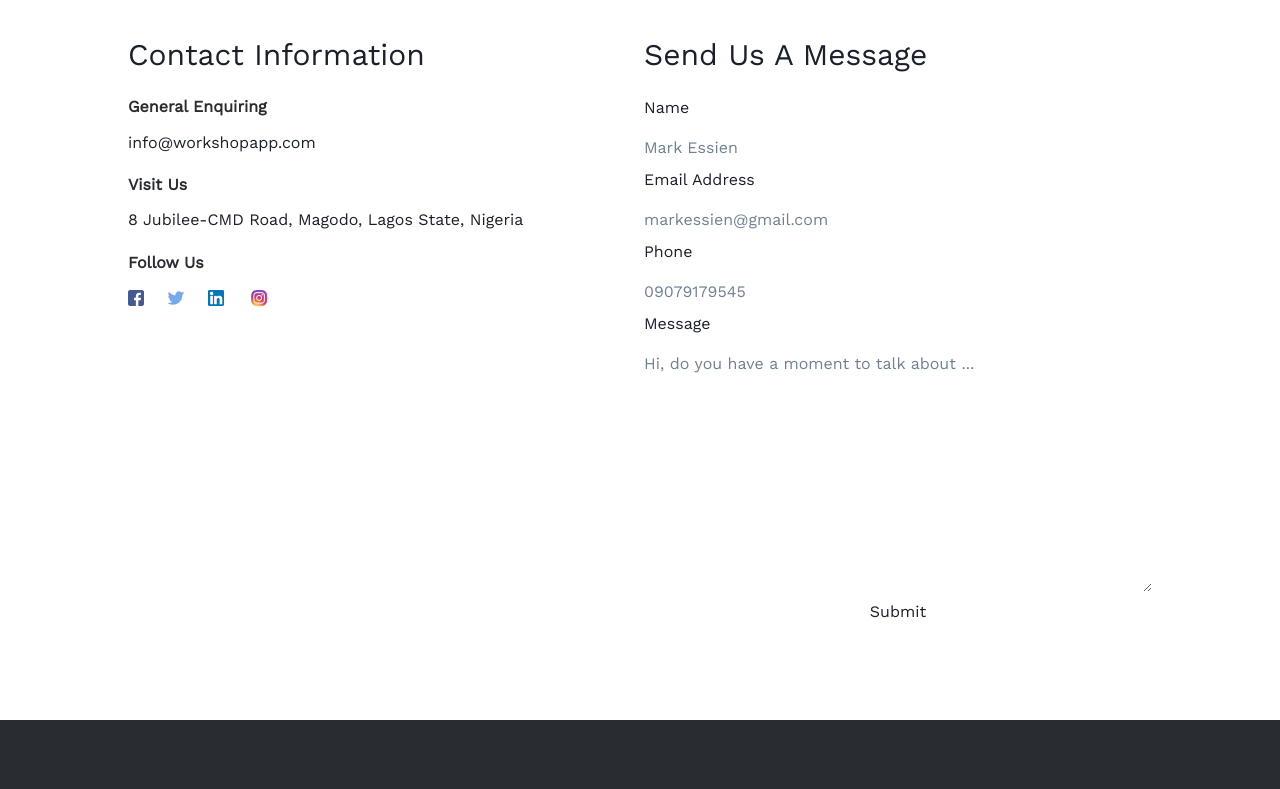
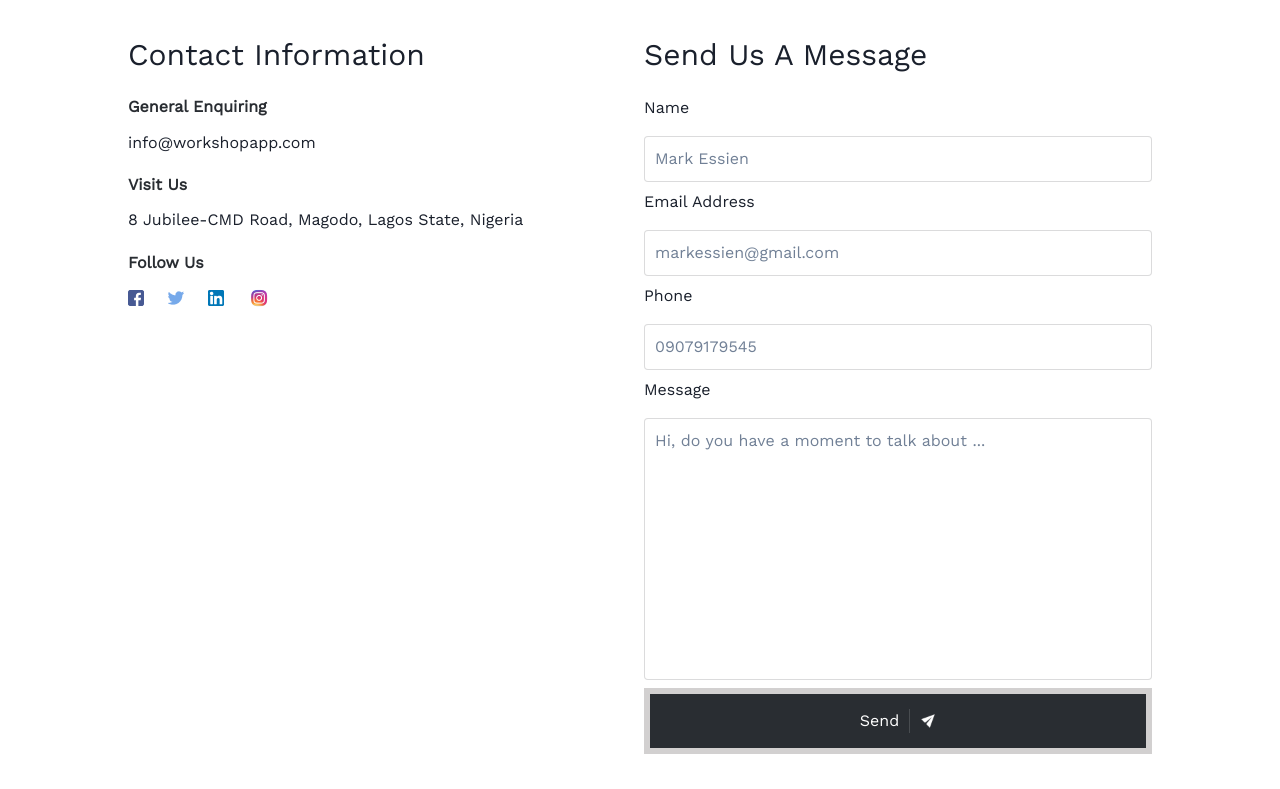
Before and after one commit to workshopapps/workshopapps-portfolio, a Next.js app in the folder frontend/: page /contact in a window 1280 px wide. Shown: the part 400-1189 px from the top of the page. Built offline with nearby package versions, Linux system fonts and the light colour scheme.

Commit message:
chores: fix styling on contact form

```diff
--- a/frontend/components/contact-form/index.jsx
+++ b/frontend/components/contact-form/index.jsx
@@ -1,4 +1,4 @@
-import React from "react";
+import styles from '../../styles/Contact.module.css'
 import Image from "next/image";
 import sendEmailIcon from "../assets/Email-Send.svg";
 import {
@@ -19,7 +19,7 @@ import {
 
 function ContactForm() {
   return (
-    <Stack w="full" textAlign="left" spacing="20px">
+    <Stack w="full" textAlign="left" spacing="20px" marginLeft="0px !important">
       <Text
           fontSize={{ base: "2xl", md: "3xl" }}
           textAlign="left"
@@ -57,7 +57,7 @@ function ContactForm() {
          isSubmitting,
          /* and other goodies */
        }) => (
-         <form onSubmit={handleSubmit} bg="#fff">
+         <form onSubmit={handleSubmit} bg="#fff" className={styles.contact__form}>
             <Stack>
             <FormLabel>Name</FormLabel>
             <input
@@ -67,6 +67,7 @@ function ContactForm() {
              onBlur={handleBlur}
              value={values.name}
              placeholder="Mark Essien"
+             className={styles.contact__text_input}
            />
            {errors.name && touched.name && errors.name}
            <FormLabel>Email Address</FormLabel>
@@ -77,6 +78,7 @@ function ContactForm() {
              onBlur={handleBlur}
              value={values.email}
              placeholder="markessien@gmail.com"
+             className={styles.contact__text_input}
            />
            {errors.email && touched.email && errors.email}
            <FormLabel>Phone</FormLabel>
@@ -87,6 +89,7 @@ function ContactForm() {
              onBlur={handleBlur}
              value={values.phoneno}
              placeholder="09079179545"
+             className={styles.contact__text_input}
            />
            {errors.phoneno && touched.phoneno && errors.phoneno}
            <FormLabel>Message</FormLabel>
@@ -94,11 +97,14 @@ function ContactForm() {
              onBlur={handleBlur}
              value={values.phoneno}
              placeholder="Hi, do you have a moment to talk about ..."
+             className={styles.contact__text_message}
             ></textarea>
            {errors.message && touched.message && errors.message}
-           <button type="submit" disabled={isSubmitting}>
-             Submit
-             <Image src={sendEmailIcon} />
+           <button type="submit" disabled={isSubmitting} className={styles.contact__submit__btn} >
+             Send <svg width="1" height="24" viewBox="0 0 1 24" fill="none" xmlns="http://www.w3.org/2000/svg">
+            <line x1="0.5" y1="2.18557e-08" x2="0.499999" y2="24" stroke="white" stroke-opacity="0.15"/>
+            </svg>
+            <Image src={sendEmailIcon} />
             </button>
             </Stack>
          </form>
--- a/frontend/components/contact-info/index.jsx
+++ b/frontend/components/contact-info/index.jsx
@@ -10,7 +10,7 @@ import { Stack, Text, Box, HStack} from "@chakra-ui/react";
 
 function ContactInfo() {
   return (
-    <Stack w="full" textAlign="left" spacing="20px">
+    <Stack w="full" textAlign="left" spacing="20px" marginBottom="3rem">
       <Text
           fontSize={{ base: "2xl", md: "3xl" }}
           textAlign="left"
--- a/frontend/pages/contact.jsx
+++ b/frontend/pages/contact.jsx
@@ -13,7 +13,7 @@ export default function Contact() {
       </Head>
       <section>
         <ContactHeader />
-        <HStack alignItems="flex-start"  w={{ base: "90%", md: "80%" }}
+        <HStack alignItems="flex-start" flexDirection={['column', 'column', 'row']}  w={{ base: "90%", md: "80%" }}
           mx="auto"
           mt="5rem"
           mb="5rem">
--- a/frontend/styles/Contact.module.css
+++ b/frontend/styles/Contact.module.css
@@ -0,0 +1,32 @@
+.contact__text_input,
+.contact__text_message {
+  padding: 10px;
+  border: 1px solid rgba(41, 45, 50, 0.17);
+  border-radius: 4px;
+}
+
+.contact__text_message {
+  resize: none;
+}
+
+.contact__submit__btn {
+  background: #292d32;
+  border: 6px solid rgb(210, 208, 208);
+  color: #ffffff;
+  padding: 15px;
+  display: flex;
+  align-items: center;
+  justify-content: center;
+  column-gap: 10px;
+}
+
+.contact__submit__btn:hover {
+  opacity: 0.8;
+  transition: all 0.5s ease-in-out;
+}
+
+/* @media screen and (max-width: 767px) {
+  .contact__container {
+    margin-top: 3rem;
+  }
+} */
```
